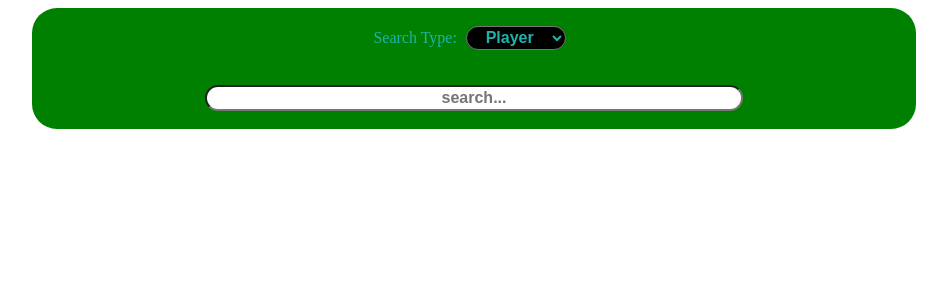
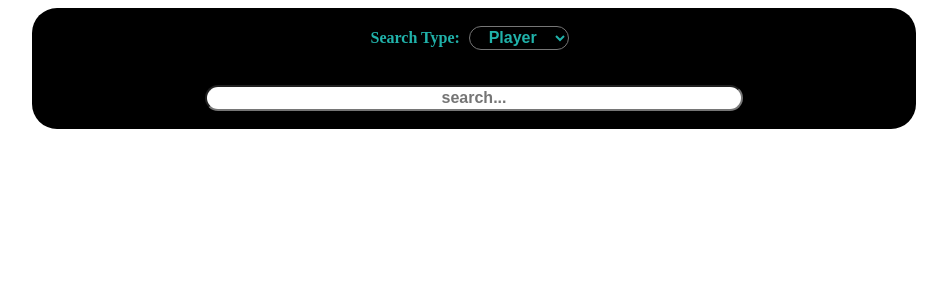
Before and after one commit to magnaniotavio/football-info, a React (Create React App) app: page / in a window 1280 px wide. Shown: the top 300 px of the page, without its empty margins (166-1113 px from the left). Built offline with nearby package versions, Linux system fonts and the light colour scheme.

Commit message:
Added a few stylistic modifications.

```diff
--- a/src/components/style.css
+++ b/src/components/style.css
@@ -14,12 +14,13 @@ a{
   }
 
 .header {
-  background-color: green;
+  background-color: black;
   border-radius: 25px;
   text-align: center;
   color: lightseagreen;
   height: fit-content;
   align-items: center;
+  font-weight: bold;
 }
 
 .select {
```
